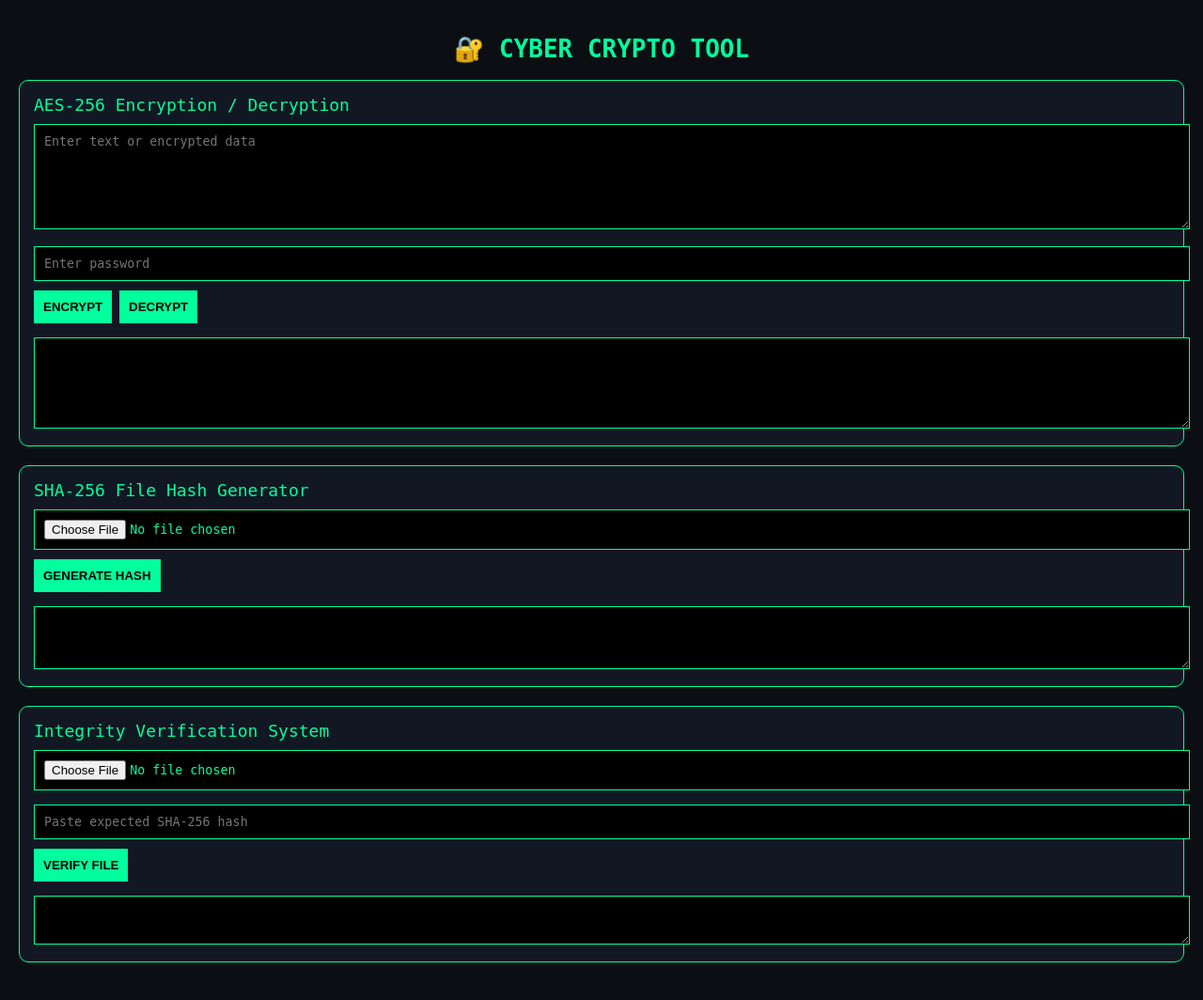
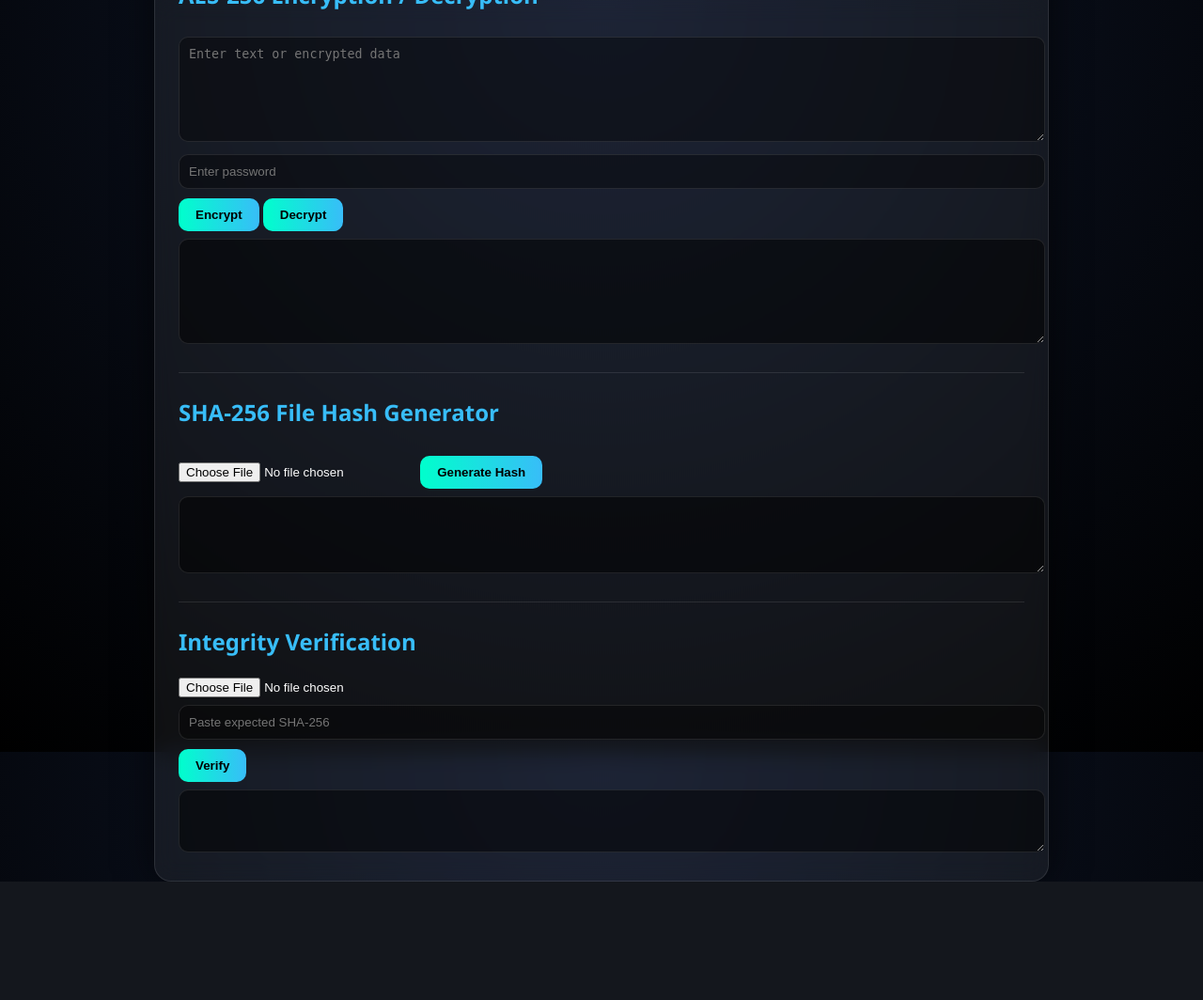
Before and after one commit to sverma98015-commits/local-crypto-tool, a Flask app: page / in a window 1280 px wide. Shown: the whole page at 94% size. After the commit the page ends 938 px from the top, so only its background shows below. Run offline with Flask 3, Linux system fonts and the light colour scheme.

Commit message:
Update index.html

```diff
--- a/templates/index.html
+++ b/templates/index.html
@@ -1,128 +1,148 @@
 <!DOCTYPE html>
-<html>
+<html lang="en">
 <head>
-    <title>Cyber Crypto Tool</title>
+<meta charset="UTF-8">
+<title>Local Crypto Tool</title>
 
 <style>
 body {
-            background-color: #0b0f14;
-            color: #00ff9d;
-            font-family: monospace;
     margin: 0;
-            padding: 20px;
+    padding: 0;
+    font-family: "Segoe UI", sans-serif;
+    background: radial-gradient(circle at top, #0f172a, #000000);
+    color: #fff;
+    height: 100vh;
+    display: flex;
+    justify-content: center;
+    align-items: center;
 }
 
+/* Glass container */
+.container {
+    width: 90%;
+    max-width: 900px;
+    background: rgba(255, 255, 255, 0.06);
+    border: 1px solid rgba(255, 255, 255, 0.1);
+    backdrop-filter: blur(12px);
+    border-radius: 18px;
+    padding: 25px;
+    box-shadow: 0 0 40px rgba(0,0,0,0.6);
+}
+
+/* Title */
 h1 {
     text-align: center;
-            color: #00ff9d;
+    margin-bottom: 20px;
+    color: #00ffcc;
+    letter-spacing: 2px;
 }
 
-        .box {
-            border: 1px solid #00ff9d;
-            padding: 15px;
-            margin-bottom: 20px;
-            border-radius: 10px;
-            background-color: #111823;
+/* Section headers */
+h2 {
+    color: #38bdf8;
+    margin-top: 25px;
 }
 
-        textarea, input {
+/* Inputs */
+textarea, input[type="text"], input[type="password"] {
     width: 100%;
-            background: black;
-            color: #00ff9d;
-            border: 1px solid #00ff9d;
     padding: 10px;
-            font-family: monospace;
+    margin-top: 8px;
+    border-radius: 10px;
+    border: none;
+    outline: none;
+    background: rgba(0,0,0,0.4);
+    color: white;
+    border: 1px solid rgba(255,255,255,0.1);
 }
 
+/* Buttons */
 button {
-            background: #00ff9d;
-            color: black;
-            padding: 10px;
+    margin-top: 10px;
+    padding: 10px 18px;
     border: none;
-            margin-top: 10px;
+    border-radius: 10px;
     cursor: pointer;
     font-weight: bold;
+    background: linear-gradient(90deg, #00ffcc, #38bdf8);
+    color: black;
+    transition: 0.2s;
 }
 
 button:hover {
-            background: #00cc7a;
+    transform: scale(1.05);
 }
 
-        .title {
-            color: #00ff9d;
-            font-size: 18px;
-            margin-bottom: 10px;
+/* Output box */
+textarea[readonly] {
+    background: rgba(0,0,0,0.5);
+    color: #00ffcc;
+}
+
+/* Divider */
+hr {
+    border: 0;
+    height: 1px;
+    background: rgba(255,255,255,0.1);
+    margin: 25px 0;
 }
 </style>
+
 </head>
 
 <body>
 
-<h1>🔐 CYBER CRYPTO TOOL</h1>
+<div class="container">
 
-<!-- ENCRYPT / DECRYPT -->
-<div class="box">
+<h1>🔐 Local Crypto Tool</h1>
 
-    <div class="title">AES-256 Encryption / Decryption</div>
+<!-- AES -->
+<h2>AES-256 Encryption / Decryption</h2>
 
 <form method="POST">
 
 <textarea name="text" rows="6" placeholder="Enter text or encrypted data"></textarea>
 
-        <br><br>
-
 <input type="password" name="password" placeholder="Enter password">
 
-        <button name="action" value="encrypt">ENCRYPT</button>
-        <button name="action" value="decrypt">DECRYPT</button>
+<button name="action" value="encrypt">Encrypt</button>
+<button name="action" value="decrypt">Decrypt</button>
 
 </form>
 
-    <br>
+<textarea readonly rows="6">{{ result }}</textarea>
 
-    <textarea rows="5" readonly>{{ result }}</textarea>
-
-</div>
+<hr>
 
 <!-- HASH -->
-<div class="box">
-
-    <div class="title">SHA-256 File Hash Generator</div>
+<h2>SHA-256 File Hash Generator</h2>
 
 <form method="POST" enctype="multipart/form-data">
 
 <input type="file" name="file">
 
-        <button name="action" value="hash">GENERATE HASH</button>
+<button name="action" value="hash">Generate Hash</button>
 
 </form>
 
-    <br>
+<textarea readonly rows="4">{{ file_hash }}</textarea>
 
-    <textarea rows="3" readonly>{{ file_hash }}</textarea>
-
-</div>
+<hr>
 
 <!-- VERIFY -->
-<div class="box">
-
-    <div class="title">Integrity Verification System</div>
+<h2>Integrity Verification</h2>
 
 <form method="POST" enctype="multipart/form-data">
 
 <input type="file" name="verify_file">
 
-        <br><br>
+<input type="text" name="expected_hash" placeholder="Paste expected SHA-256">
 
-        <input type="text" name="expected_hash" placeholder="Paste expected SHA-256 hash">
-
-        <button name="action" value="verify">VERIFY FILE</button>
+<button name="action" value="verify">Verify</button>
 
 </form>
 
-    <br>
-
-    <textarea rows="2" readonly>{{ verification_result }}</textarea>
+<textarea readonly rows="3">{{ verification_result }}</textarea>
 
 </div>
 
```
Lines whose indentation alone changed are shown as unchanged.
